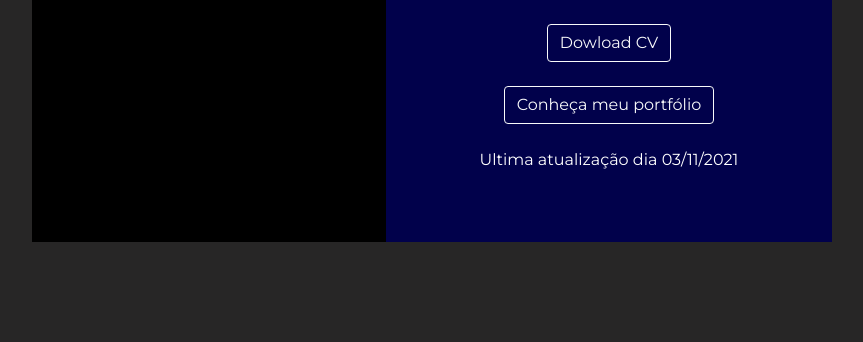
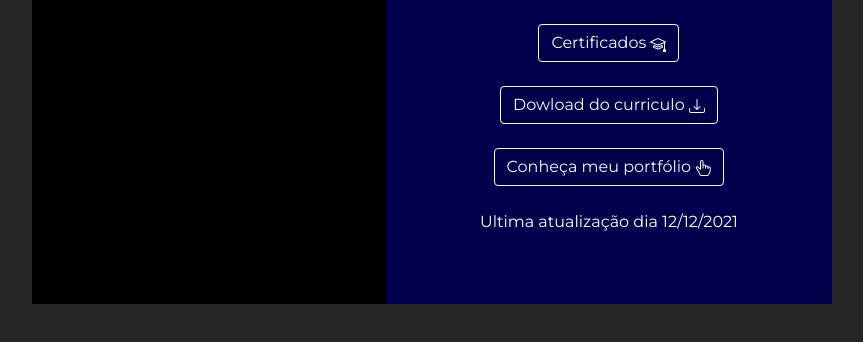
Before and after one commit to geanderson-062/Meu-curriculo, a plain HTML site: page index.html in a window 1280 px wide. Shown: the part 1396-1738 px from the top of the page, without its empty margins (208-1071 px from the left). Before the commit the page ends 1688 px from the top, so only its background shows below. Drawn offline with nearby package versions, Linux system fonts and the light colour scheme.

Commit message:
12/12/2021
adição dos certificados

```diff
--- a/index.html
+++ b/index.html
@@ -191,14 +191,35 @@
             <a href="https://www.youtube.com/channel/UC22jPo1QblcJXc3cnImsDRw"> <i class="textoBranco icones fab fa-youtube"></i></a> <!--botão de mida social youtube-->
             <br><br>
 
-            <a type="button" href="source/views/screens/menu_Dowload.html" class="btn btn-outline-light">Dowload CV</a> <br> <br>
+            <a type="button" href="https://gean-dev-portfolio.netlify.app/screens/public/dark_mode/curriculo_&_diplomas.html" class="btn btn-outline-light">Certificados
 
-            <a type="button" href="https://gean-dev-portfolio.netlify.app/" class="btn btn-outline-light">Conheça meu portfólio</a>
+              <svg xmlns="http://www.w3.org/2000/svg" width="16" height="16" fill="currentColor" class="bi bi-mortarboard" viewBox="0 0 16 16">
+                <path d="M8.211 2.047a.5.5 0 0 0-.422 0l-7.5 3.5a.5.5 0 0 0 .025.917l7.5 3a.5.5 0 0 0 .372 0L14 7.14V13a1 1 0 0 0-1 1v2h3v-2a1 1 0 0 0-1-1V6.739l.686-.275a.5.5 0 0 0 .025-.917l-7.5-3.5ZM8 8.46 1.758 5.965 8 3.052l6.242 2.913L8 8.46Z"/>
+                <path d="M4.176 9.032a.5.5 0 0 0-.656.327l-.5 1.7a.5.5 0 0 0 .294.605l4.5 1.8a.5.5 0 0 0 .372 0l4.5-1.8a.5.5 0 0 0 .294-.605l-.5-1.7a.5.5 0 0 0-.656-.327L8 10.466 4.176 9.032Zm-.068 1.873.22-.748 3.496 1.311a.5.5 0 0 0 .352 0l3.496-1.311.22.748L8 12.46l-3.892-1.556Z"/>
+              </svg>
+
+            </a> <br> <br>
+
+            <a type="button" href="source/views/screens/menu_Dowload.html" class="btn btn-outline-light">Dowload do curriculo
+
+              <svg xmlns="http://www.w3.org/2000/svg" width="16" height="16" fill="currentColor" class="bi bi-download" viewBox="0 0 16 16">
+                <path d="M.5 9.9a.5.5 0 0 1 .5.5v2.5a1 1 0 0 0 1 1h12a1 1 0 0 0 1-1v-2.5a.5.5 0 0 1 1 0v2.5a2 2 0 0 1-2 2H2a2 2 0 0 1-2-2v-2.5a.5.5 0 0 1 .5-.5z"/>
+                <path d="M7.646 11.854a.5.5 0 0 0 .708 0l3-3a.5.5 0 0 0-.708-.708L8.5 10.293V1.5a.5.5 0 0 0-1 0v8.793L5.354 8.146a.5.5 0 1 0-.708.708l3 3z"/>
+              </svg>
+
+            </a><br> <br>
+
+            <a type="button" href="https://gean-dev-portfolio.netlify.app/" class="btn btn-outline-light">Conheça meu portfólio
+
+              <svg xmlns="http://www.w3.org/2000/svg" width="16" height="16" fill="currentColor" class="bi bi-hand-index-thumb" viewBox="0 0 16 16">
+                <path d="M6.75 1a.75.75 0 0 1 .75.75V8a.5.5 0 0 0 1 0V5.467l.086-.004c.317-.012.637-.008.816.027.134.027.294.096.448.182.077.042.15.147.15.314V8a.5.5 0 0 0 1 0V6.435l.106-.01c.316-.024.584-.01.708.04.118.046.3.207.486.43.081.096.15.19.2.259V8.5a.5.5 0 1 0 1 0v-1h.342a1 1 0 0 1 .995 1.1l-.271 2.715a2.5 2.5 0 0 1-.317.991l-1.395 2.442a.5.5 0 0 1-.434.252H6.118a.5.5 0 0 1-.447-.276l-1.232-2.465-2.512-4.185a.517.517 0 0 1 .809-.631l2.41 2.41A.5.5 0 0 0 6 9.5V1.75A.75.75 0 0 1 6.75 1zM8.5 4.466V1.75a1.75 1.75 0 1 0-3.5 0v6.543L3.443 6.736A1.517 1.517 0 0 0 1.07 8.588l2.491 4.153 1.215 2.43A1.5 1.5 0 0 0 6.118 16h6.302a1.5 1.5 0 0 0 1.302-.756l1.395-2.441a3.5 3.5 0 0 0 .444-1.389l.271-2.715a2 2 0 0 0-1.99-2.199h-.581a5.114 5.114 0 0 0-.195-.248c-.191-.229-.51-.568-.88-.716-.364-.146-.846-.132-1.158-.108l-.132.012a1.26 1.26 0 0 0-.56-.642 2.632 2.632 0 0 0-.738-.288c-.31-.062-.739-.058-1.05-.046l-.048.002zm2.094 2.025z"/>
+              </svg>
+
+            </a>
 
             <br><br>
 
-
-            <p class="text-center text-white">Ultima atualização dia 03/11/2021</p>
+            <p class="text-center text-white">Ultima atualização dia 12/12/2021</p>
           </div>
         </div>
       </div>
```
